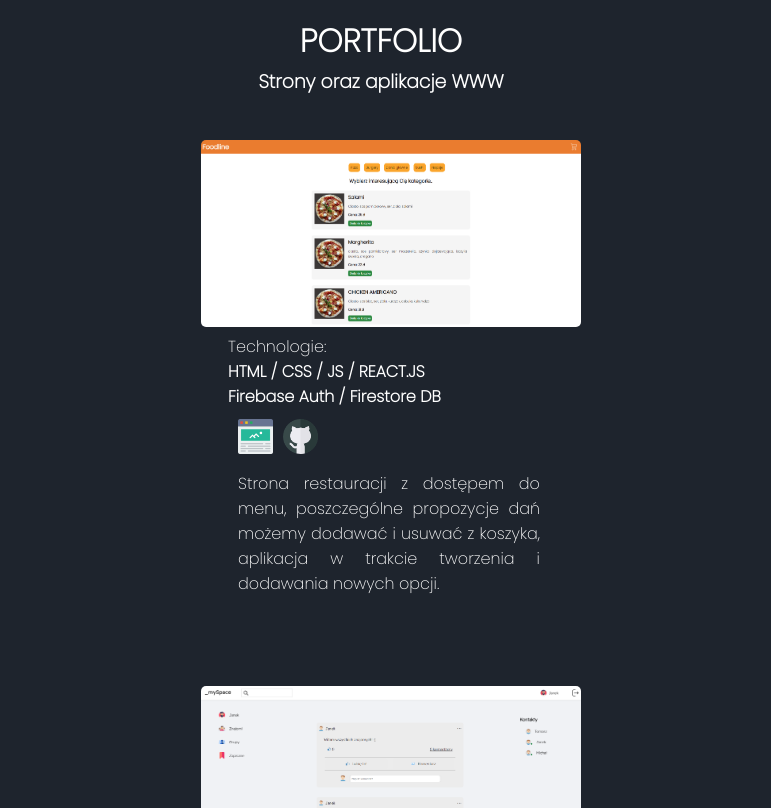
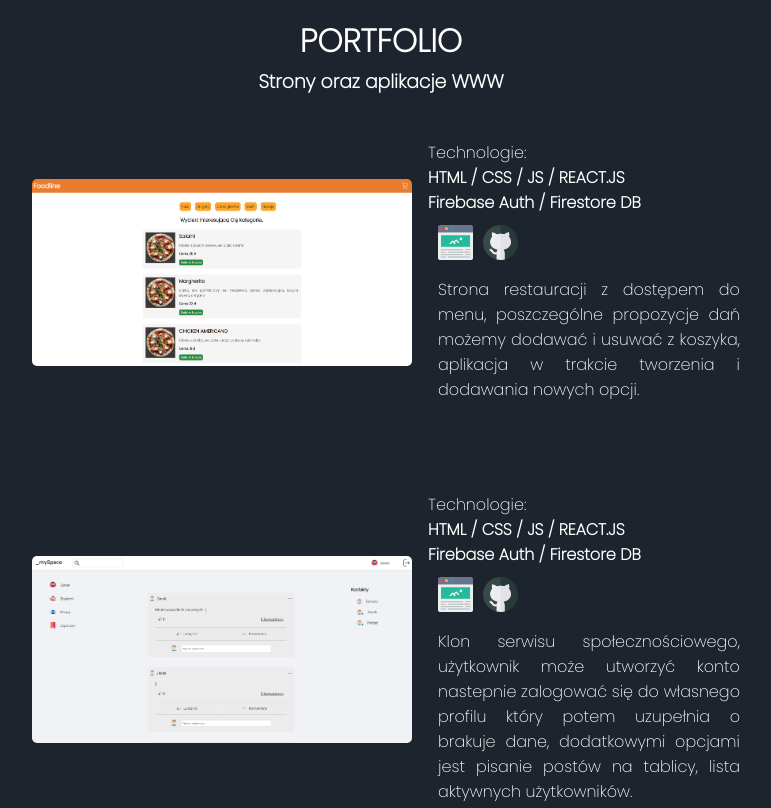
Before and after one commit to mkropidlowski/portfolio-react, a React (Create React App) app: page / in a window 1280 px wide. Shown: the part 1580-2388 px from the top of the page, without its empty margins (259-1030 px from the left). Built offline with nearby package versions, Linux system fonts and the light colour scheme.

Commit message:
edit project-box css

```diff
--- a/src/index.css
+++ b/src/index.css
@@ -321,9 +321,6 @@ h1, h2, h3, h4 {line-height: 0px;}
     z-index: 1111;
    }
 
-  .project-box {
-    flex-direction: column;
-  }
 }
 
 @media only screen and (max-width:1060px) {
```
